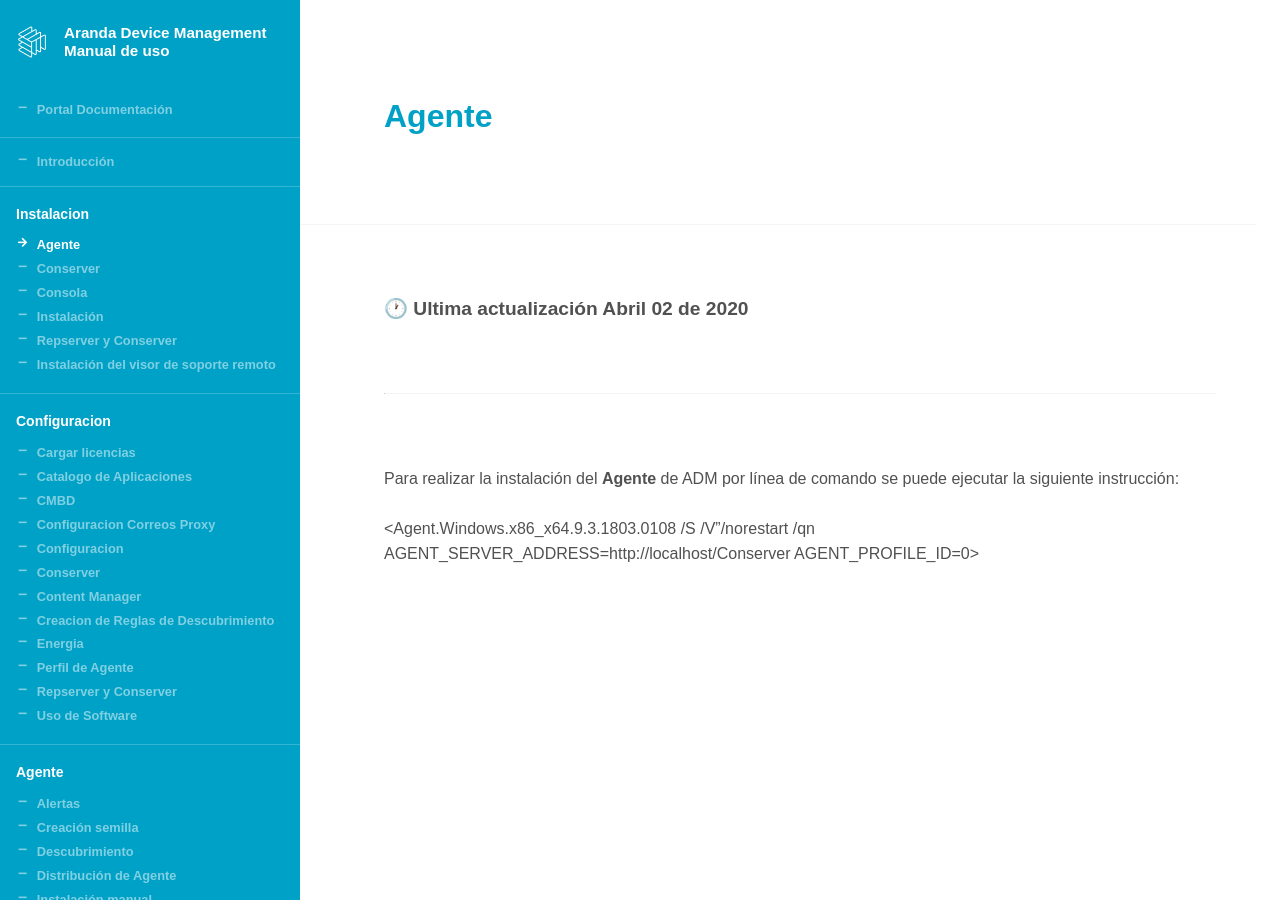
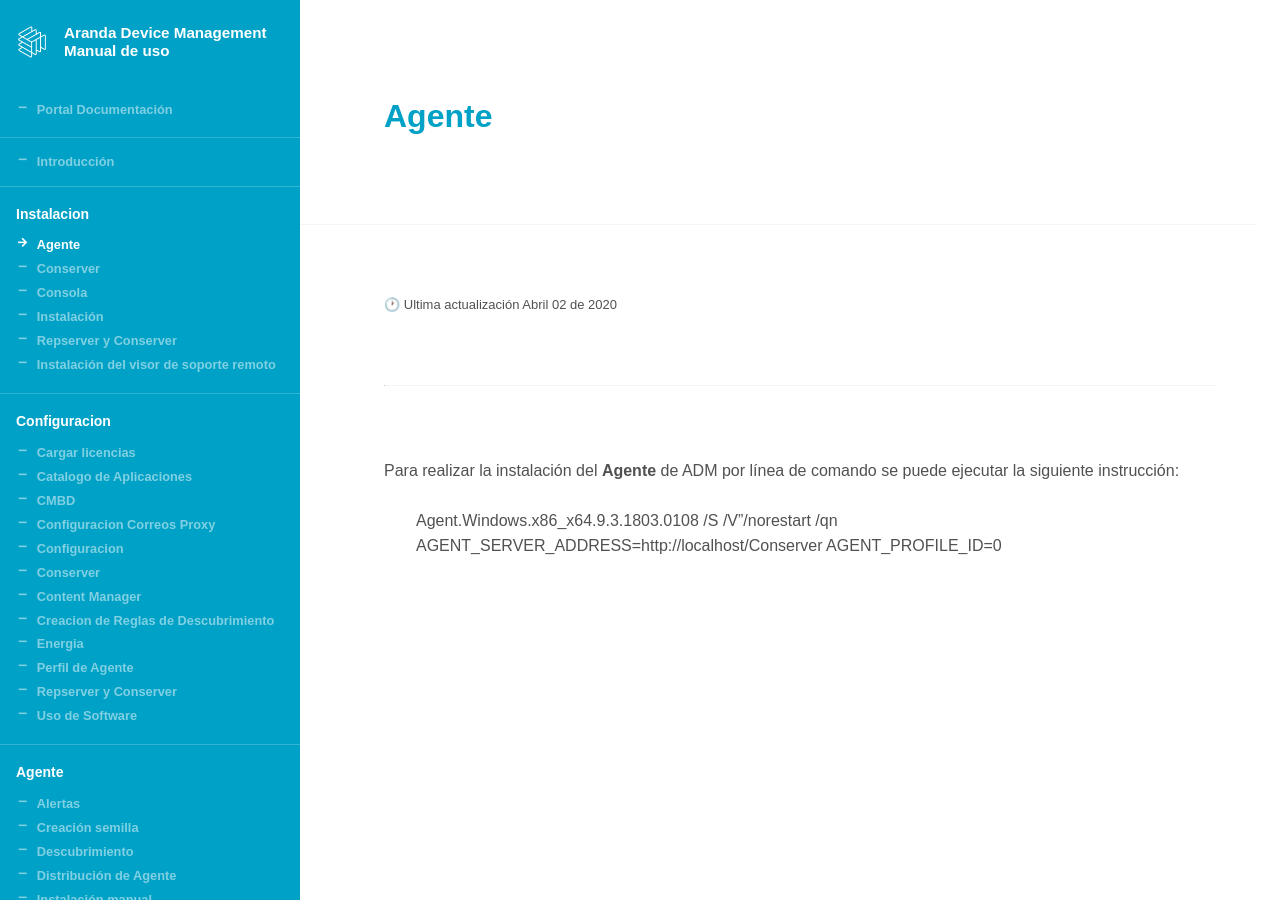
Before and after one commit to Nats85/adm, a Jekyll site: the page built from _docs/instalacion/agente.md, in a window 1280 px wide. Built offline with Jekyll 4.4.1, drawn with Linux system fonts in a browser that asks for light colours.

Commit message:
Update agente.md

```diff
--- a/_docs/instalacion/agente.md
+++ b/_docs/instalacion/agente.md
@@ -2,16 +2,12 @@
 title: Agente
 info:
 ---
-## 🕐 Ultima actualización Abril 02 de 2020
-<hr>
-
-
-
-
+##### 🕐 Ultima actualización Abril 02 de 2020
+---
 
 
 Para realizar la instalación del **Agente** de ADM por línea de comando se puede ejecutar la siguiente instrucción:
 
 >
-<Agent.Windows.x86_x64.9.3.1803.0108 /S /V"/norestart /qn AGENT_SERVER_ADDRESS=http://localhost/Conserver AGENT_PROFILE_ID=0>
+Agent.Windows.x86_x64.9.3.1803.0108 /S /V"/norestart /qn AGENT_SERVER_ADDRESS=http://localhost/Conserver AGENT_PROFILE_ID=0
 >
```
